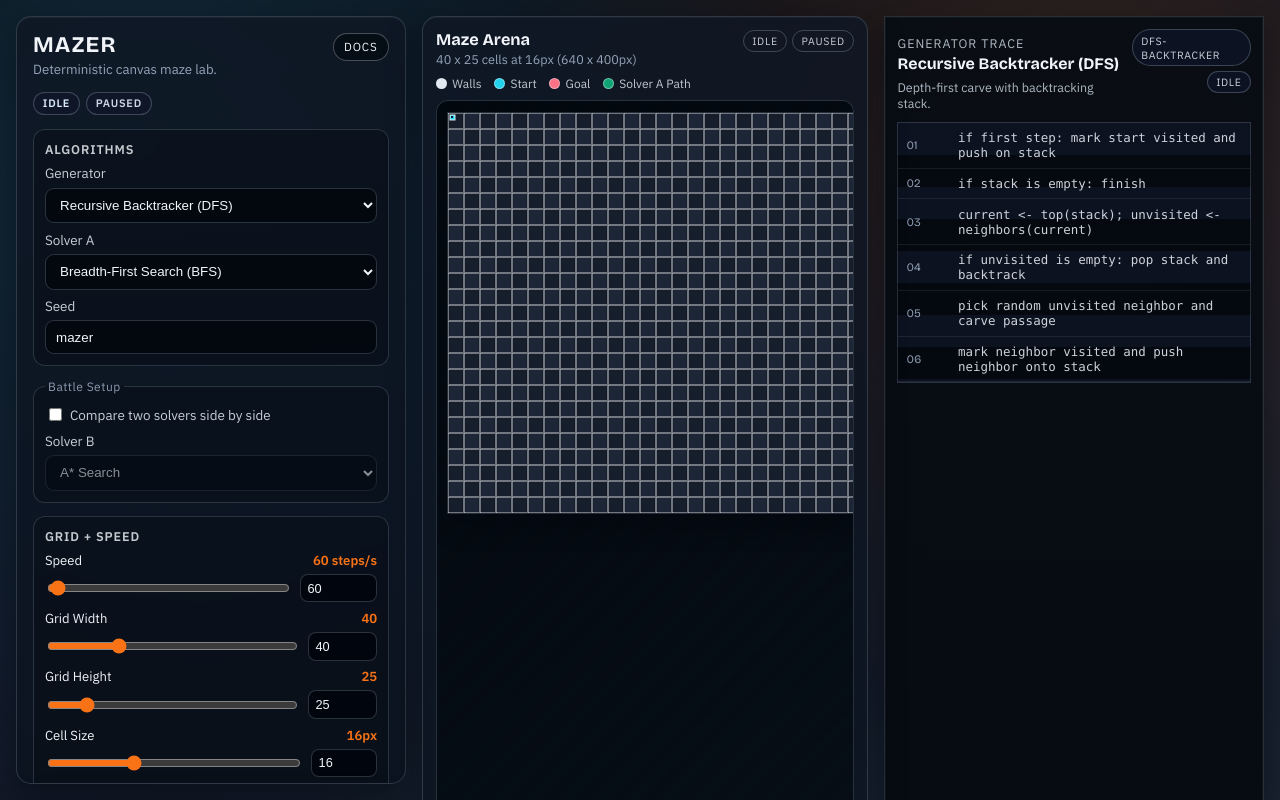
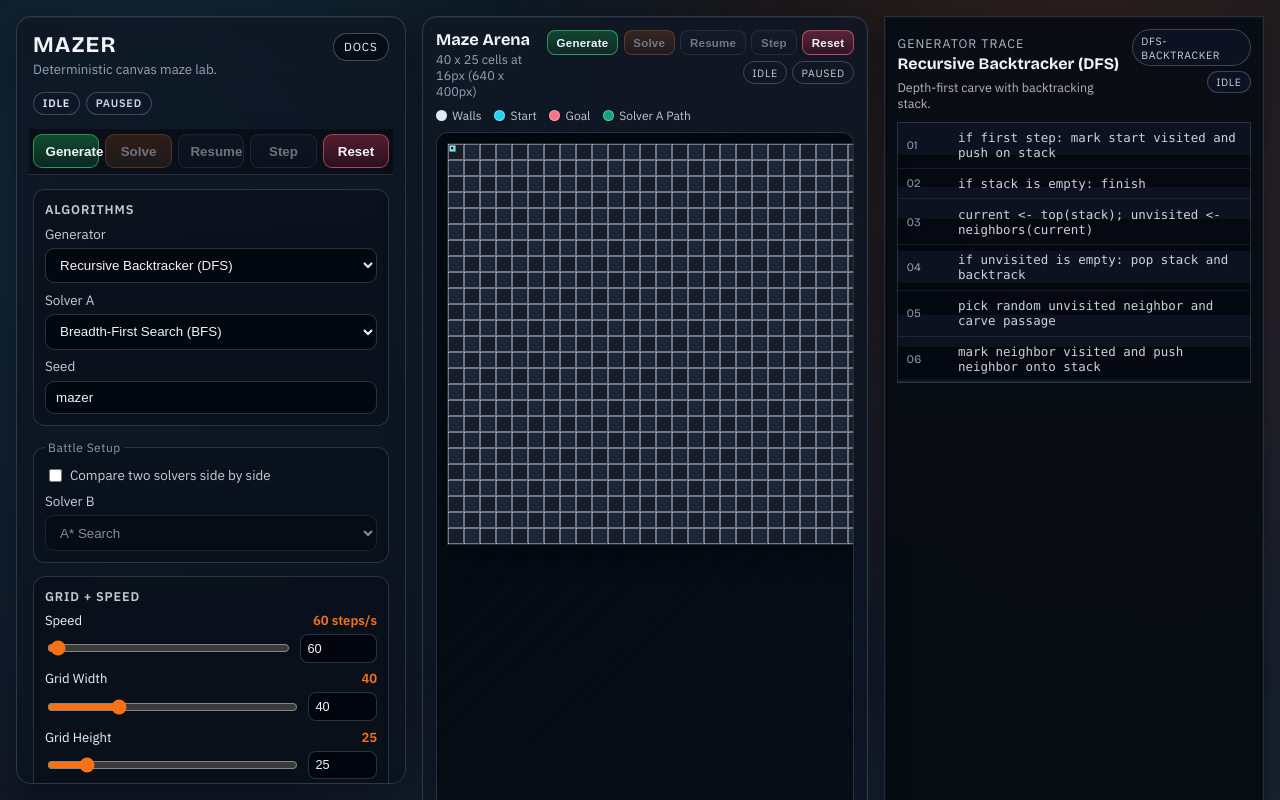
Before and after one commit to Elmar2001/mazer, a Next.js app: page / in a window 1280 px wide. Shown: the top 800 px of the page. Built offline with nearby package versions, Linux system fonts and the light colour scheme.

Commit message:
feat(ui): keep primary actions always visible

```diff
--- a/app/globals.css
+++ b/app/globals.css
@@ -320,6 +320,23 @@ fieldset.controlGroup legend {
   gap: 0.48rem;
 }
 
+.actionDock {
+  position: sticky;
+  top: -0.45rem;
+  z-index: 7;
+  margin: 0 -0.25rem;
+  padding: 0.35rem 0.25rem 0.4rem;
+  background: linear-gradient(180deg, rgba(9, 14, 24, 0.96), rgba(9, 14, 24, 0.82));
+  border-bottom: 1px solid rgba(148, 163, 184, 0.22);
+  backdrop-filter: blur(8px);
+}
+
+.actionDockGrid {
+  display: grid;
+  grid-template-columns: repeat(5, minmax(0, 1fr));
+  gap: 0.4rem;
+}
+
 button {
   border: 1px solid rgba(148, 163, 184, 0.3);
   background: linear-gradient(180deg, rgba(30, 41, 59, 0.66), rgba(15, 23, 42, 0.6));
@@ -570,8 +587,18 @@ button:disabled {
 .canvasHeader {
   display: flex;
   justify-content: space-between;
-  align-items: baseline;
+  align-items: flex-start;
   gap: 0.72rem;
+}
+
+.canvasHeaderMain {
+  min-width: 0;
+}
+
+.canvasHeaderRight {
+  display: grid;
+  justify-items: end;
+  gap: 0.4rem;
 }
 
 .canvasHeader h2 {
@@ -591,6 +618,38 @@ button:disabled {
   flex-wrap: wrap;
   justify-content: flex-end;
   gap: 0.35rem;
+}
+
+.arenaActions {
+  display: inline-grid;
+  grid-template-columns: repeat(5, auto);
+  gap: 0.35rem;
+}
+
+.arenaBtn {
+  border: 1px solid rgba(148, 163, 184, 0.35);
+  background: linear-gradient(180deg, rgba(30, 41, 59, 0.7), rgba(15, 23, 42, 0.62));
+  border-radius: 8px;
+  color: var(--text);
+  padding: 0.34rem 0.54rem;
+  font-size: 0.72rem;
+  letter-spacing: 0.02em;
+  font-weight: 700;
+}
+
+.arenaBtnGenerate {
+  border-color: rgba(74, 222, 128, 0.55);
+  background: linear-gradient(180deg, rgba(22, 163, 74, 0.35), rgba(22, 101, 52, 0.22));
+}
+
+.arenaBtnSolve {
+  border-color: rgba(251, 146, 60, 0.62);
+  background: linear-gradient(180deg, rgba(249, 115, 22, 0.38), rgba(194, 65, 12, 0.24));
+}
+
+.arenaBtnReset {
+  border-color: rgba(251, 113, 133, 0.58);
+  background: linear-gradient(180deg, rgba(244, 63, 94, 0.33), rgba(159, 18, 57, 0.2));
 }
 
 .canvasBadge {
@@ -845,6 +904,14 @@ canvas {
     grid-template-columns: repeat(3, minmax(0, 1fr));
   }
 
+  .actionDock {
+    top: -0.3rem;
+  }
+
+  .actionDockGrid {
+    grid-template-columns: repeat(3, minmax(0, 1fr));
+  }
+
   .presetRow {
     grid-template-columns: repeat(4, minmax(0, 1fr));
   }
@@ -852,6 +919,16 @@ canvas {
   .canvasHeader {
     flex-direction: column;
     align-items: flex-start;
+  }
+
+  .canvasHeaderRight {
+    justify-items: start;
+    width: 100%;
+  }
+
+  .arenaActions {
+    grid-template-columns: repeat(3, minmax(0, 1fr));
+    width: 100%;
   }
 
   .canvasBadges {
--- a/app/page.tsx
+++ b/app/page.tsx
@@ -17,7 +17,7 @@ export default function HomePage() {
       </aside>
       <section className="rightPane">
         <div className="rightPaneLayout">
-          <CanvasViewport canvasRef={canvasRef} />
+          <CanvasViewport canvasRef={canvasRef} controls={controls} />
           <GeneratorTracePanel />
         </div>
       </section>
--- a/src/ui/components/CanvasViewport.tsx
+++ b/src/ui/components/CanvasViewport.tsx
@@ -2,13 +2,15 @@
 
 import { useState, type MouseEvent, type RefObject } from "react";
 
+import type { MazeControls } from "@/ui/hooks/useMazeEngine";
 import { useMazeStore } from "@/ui/store/mazeStore";
 
 interface CanvasViewportProps {
   canvasRef: RefObject<HTMLCanvasElement | null>;
+  controls: MazeControls;
 }
 
-export function CanvasViewport({ canvasRef }: CanvasViewportProps) {
+export function CanvasViewport({ canvasRef, controls }: CanvasViewportProps) {
   const { gridWidth, gridHeight, cellSize, battleMode } = useMazeStore(
     (state) => state.settings,
   );
@@ -17,6 +19,9 @@ export function CanvasViewport({ canvasRef }: CanvasViewportProps) {
 
   const viewportWidth = gridWidth * cellSize;
   const viewportHeight = gridHeight * cellSize;
+  const canSolve = runtime.phase === "Generated" || runtime.phase === "Solved";
+  const canPlaybackControl =
+    runtime.phase === "Generating" || runtime.phase === "Solving";
 
   const onFramePointerMove = (event: MouseEvent<HTMLDivElement>) => {
     const rect = event.currentTarget.getBoundingClientRect();
@@ -42,18 +47,52 @@ export function CanvasViewport({ canvasRef }: CanvasViewportProps) {
   return (
     <section className="canvasViewport">
       <header className="canvasHeader">
-        <div>
+        <div className="canvasHeaderMain">
           <h2>Maze Arena</h2>
           <p>
             {gridWidth} x {gridHeight} cells at {cellSize}px ({viewportWidth} x {viewportHeight}
             px)
           </p>
         </div>
-        <div className="canvasBadges">
-          <span className="canvasBadge">{runtime.phase}</span>
-          <span className="canvasBadge">{runtime.paused ? "Paused" : "Running"}</span>
-          {battleMode ? <span className="canvasBadge canvasBattleBadge">Battle</span> : null}
-          {hoverCell ? <span className="canvasBadge canvasCoordBadge">{hoverCell}</span> : null}
+        <div className="canvasHeaderRight">
+          <div className="arenaActions">
+            <button type="button" className="arenaBtn arenaBtnGenerate" onClick={controls.generate}>
+              Generate
+            </button>
+            <button
+              type="button"
+              className="arenaBtn arenaBtnSolve"
+              onClick={controls.solve}
+              disabled={!canSolve}
+            >
+              Solve
+            </button>
+            <button
+              type="button"
+              className="arenaBtn"
+              onClick={controls.pauseResume}
+              disabled={!canPlaybackControl}
+            >
+              {runtime.paused ? "Resume" : "Pause"}
+            </button>
+            <button
+              type="button"
+              className="arenaBtn"
+              onClick={controls.stepOnce}
+              disabled={!canPlaybackControl}
+            >
+              Step
+            </button>
+            <button type="button" className="arenaBtn arenaBtnReset" onClick={controls.reset}>
+              Reset
+            </button>
+          </div>
+          <div className="canvasBadges">
+            <span className="canvasBadge">{runtime.phase}</span>
+            <span className="canvasBadge">{runtime.paused ? "Paused" : "Running"}</span>
+            {battleMode ? <span className="canvasBadge canvasBattleBadge">Battle</span> : null}
+            {hoverCell ? <span className="canvasBadge canvasCoordBadge">{hoverCell}</span> : null}
+          </div>
         </div>
       </header>
       <div className="canvasLegend">
--- a/src/ui/components/ControlPanel.tsx
+++ b/src/ui/components/ControlPanel.tsx
@@ -166,6 +166,41 @@ export function ControlPanel({ controls }: ControlPanelProps) {
         </span>
         {settings.battleMode ? <span className="modePill">Battle Mode</span> : null}
       </div>
+
+      <section className="actionDock">
+        <div className="actionDockGrid">
+          <button type="button" className="btnPrimary" onClick={controls.generate}>
+            Generate
+          </button>
+          <button
+            type="button"
+            className="btnAccent"
+            onClick={controls.solve}
+            disabled={!canSolve}
+          >
+            Solve
+          </button>
+          <button
+            type="button"
+            className="btnGhost"
+            onClick={controls.pauseResume}
+            disabled={!canPlaybackControl}
+          >
+            {runtime.paused ? "Resume" : "Pause"}
+          </button>
+          <button
+            type="button"
+            className="btnGhost"
+            onClick={controls.stepOnce}
+            disabled={!canPlaybackControl}
+          >
+            Step
+          </button>
+          <button type="button" className="btnDanger" onClick={controls.reset}>
+            Reset
+          </button>
+        </div>
+      </section>
 
       <section className="controlGroup">
         <h4>Algorithms</h4>
@@ -409,39 +444,6 @@ export function ControlPanel({ controls }: ControlPanelProps) {
         </label>
       </fieldset>
 
-      <div className="buttonGrid">
-        <button type="button" className="btnPrimary" onClick={controls.generate}>
-          Generate
-        </button>
-        <button
-          type="button"
-          className="btnAccent"
-          onClick={controls.solve}
-          disabled={!canSolve}
-        >
-          Solve
-        </button>
-        <button
-          type="button"
-          className="btnGhost"
-          onClick={controls.pauseResume}
-          disabled={!canPlaybackControl}
-        >
-          {runtime.paused ? "Resume" : "Pause"}
-        </button>
-        <button
-          type="button"
-          className="btnGhost"
-          onClick={controls.stepOnce}
-          disabled={!canPlaybackControl}
-        >
-          Step Once
-        </button>
-        <button type="button" className="btnDanger" onClick={controls.reset}>
-          Reset
-        </button>
-      </div>
-
       <p className="shortcutHint">Shortcuts: G generate, S solve, Space pause/resume, N step, R reset.</p>
     </section>
   );
```
